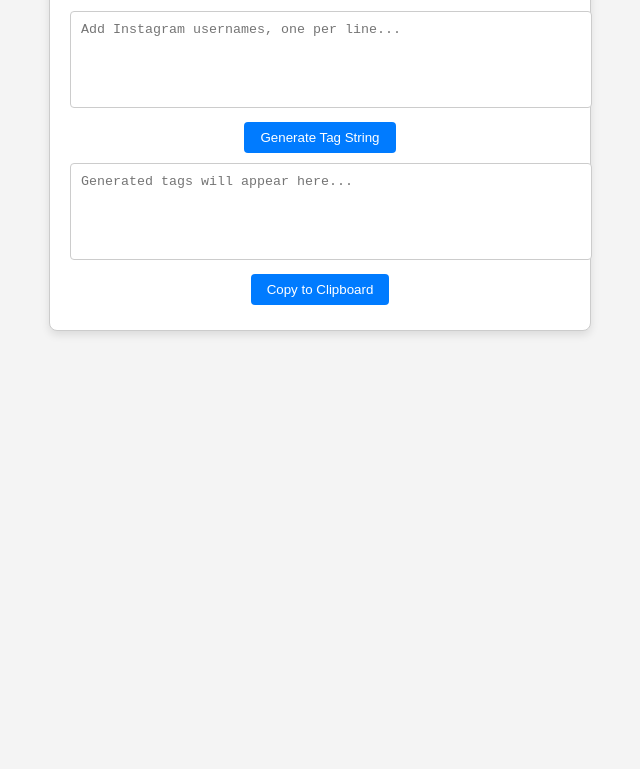
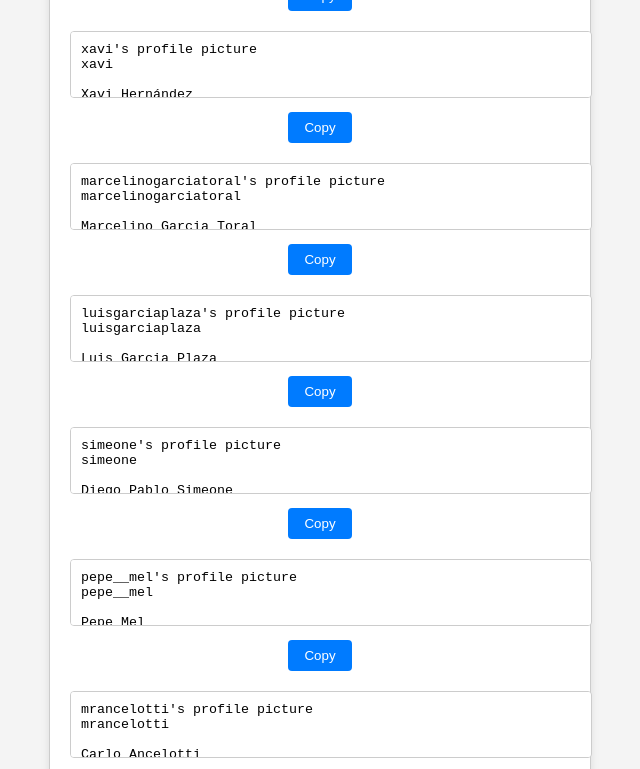
Before and after one commit to Martinezworldwide/Tag-Soccer-Coaches-App, a plain HTML site: page index.html in a window 1280 px wide. Shown: the part 282-1051 px from the top of the page, without its empty margins (320-960 px from the left). Before the commit the page ends 800 px from the top, so only its background shows below. Drawn offline with Linux system fonts and the light colour scheme.

Commit message:
Update index.html

```diff
--- a/index.html
+++ b/index.html
@@ -9,10 +9,7 @@
 <body>
     <div class="container">
         <h1>Instagram Soccer Coach Tagger</h1>
-        <textarea id="tagList" rows="5" placeholder="Add Instagram usernames, one per line..."></textarea>
-        <button onclick="generateTags()">Generate Tag String</button>
-        <textarea id="output" rows="5" readonly placeholder="Generated tags will appear here..."></textarea>
-        <button onclick="copyToClipboard()">Copy to Clipboard</button>
+        <div id="coachList"></div>
     </div>
     <script src="script.js"></script>
 </body>
```
